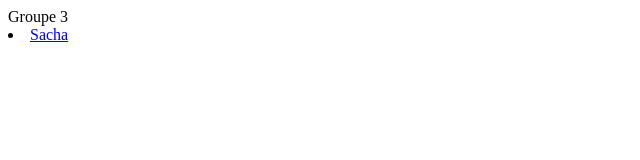
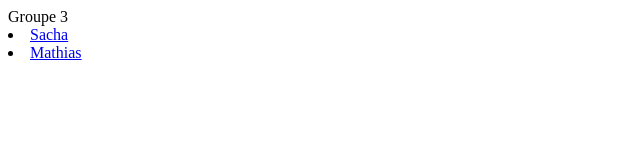
Before and after one commit to animsai/M426-demo, a plain HTML site: page g3.html in a window 1280 px wide. Shown: the full height of the page, 0-640 px from the left. Drawn offline with Linux system fonts and the light colour scheme.

Commit message:
g3.html mathias

```diff
--- a/g3.html
+++ b/g3.html
@@ -1,8 +1,7 @@
 <html>
 <body>
 <h> Groupe 3</h1>
-
-
 <li><a href=Sacha.html>Sacha</a></li>
+<li><a href=mathias.html>Mathias</></li>
 </body>
 </html>
```
